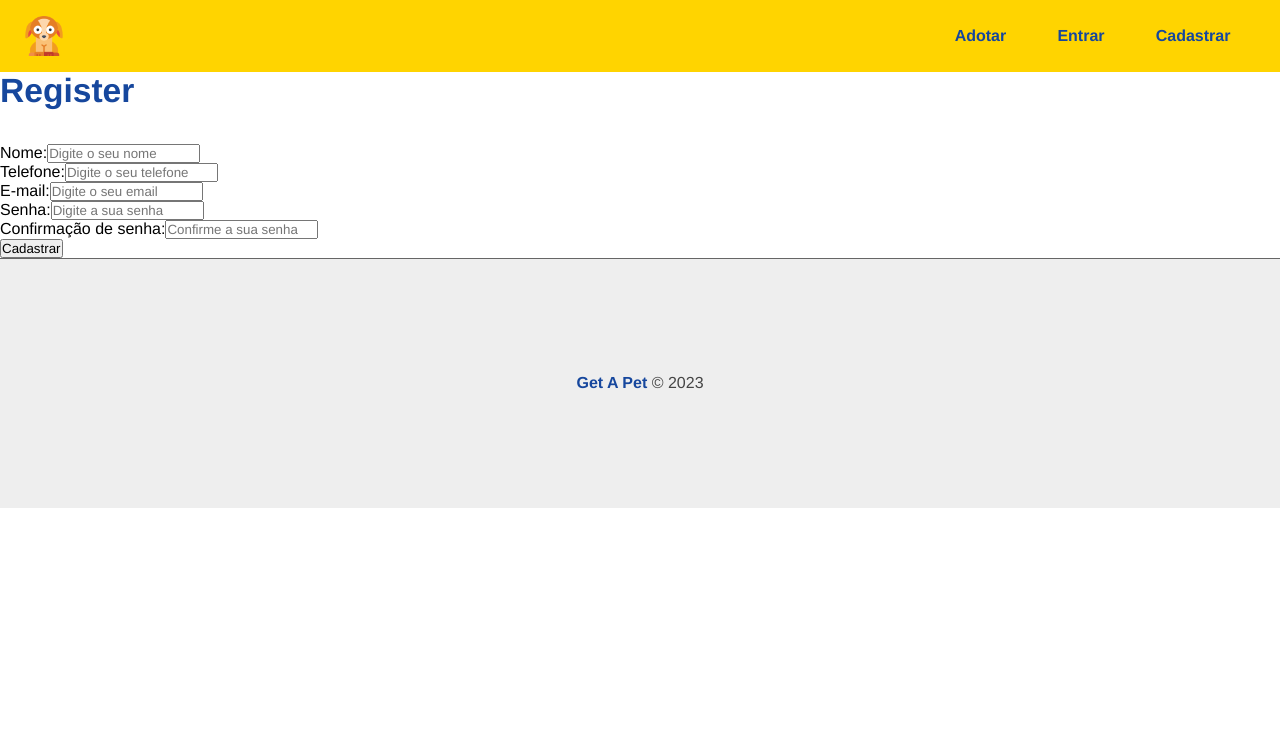
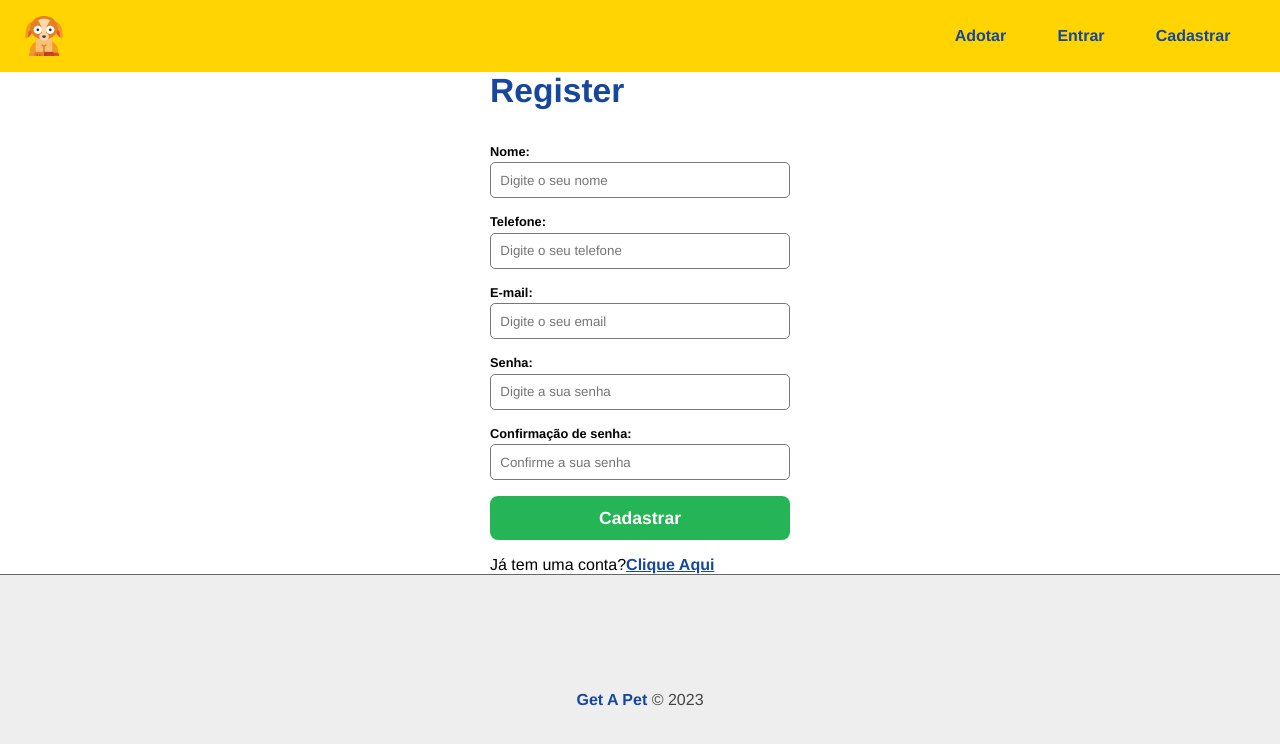
Before and after one commit to cristiano-muroni/get-a-pet, a React (Create React App) app in the folder frontend/: page /register in a window 1280 px wide. Shown: the top 744 px of the page. Built offline with nearby package versions, Linux system fonts and the light colour scheme; the HTML template or start-up script is replaced by a standard one.

Commit message:
Aplicando CSS module em Register e input

```diff
--- /dev/null
+++ b/frontend/src/components/form/Form.module.css
@@ -0,0 +1,32 @@
+.form_container {
+    max-width: 300px;
+    margin: 0 auto;
+    background-color: #fff;
+    border-radius: 15px;
+}
+
+.form_container input[type='submit'] {
+    border-radius: 8px;
+    background-color: #25B456;
+    color:#fff;
+    border: none;
+    min-width: 100px;
+    min-height: 2.5em;
+    width: 100%;
+    cursor: pointer;
+    font-size: 1.1em;
+    font-weight: bold;
+}
+
+.form_container input[type='submit']:hover {
+    background-color: #1C8A42;
+}
+
+.form_container p {
+    margin-top: 1em;
+}
+
+.form_container p a {
+    color: #16479D;
+    font-weight: bold;
+}
--- a/frontend/src/components/form/input.js
+++ b/frontend/src/components/form/input.js
@@ -2,7 +2,7 @@
 
 function Input({type, text, name, placeholder, handleOnChange, value, multiple, }) {
     return (
-        <div>
+        <div className={styles.form_control}>
         <label htmlFor={name}>{text}:</label>
         <input
           type={type}
--- a/frontend/src/components/form/input.module.css
+++ b/frontend/src/components/form/input.module.css
@@ -0,0 +1,21 @@
+.form_control {
+    display: flex;
+    flex-direction: column;
+    margin-bottom: 1em;
+}
+
+.form_control label {
+    margin-bottom: 0.3em;
+    font-weight: bold;
+    font-size: 0.8em;
+}
+
+.form_control input {
+    padding: 0.7em;
+    border: 1px solid #777;
+    border-radius: 5px;
+}
+
+.form_control input ::placeholder {
+    color: #7b7b7b;
+}
--- a/frontend/src/components/pages/Auth/Register.js
+++ b/frontend/src/components/pages/Auth/Register.js
@@ -1,9 +1,11 @@
-import Input from "../../form/input";
+import Input from '../../form/input';
+import styles from '../../form/Form.module.css';
+import { Link } from 'react-router-dom';
 
 function Register() {
     function handleChange(e){}
     return (
-        <section>
+        <section className={styles.form_container}>
             <h1>Register</h1>
             <form>
                 <Input
@@ -43,6 +45,9 @@
                 />
                 <input type="submit" value="Cadastrar" />
             </form>
+            <p>
+                Já tem uma conta?<Link to="/login">Clique Aqui</Link>
+            </p>
         </section>
     )
 }
```
